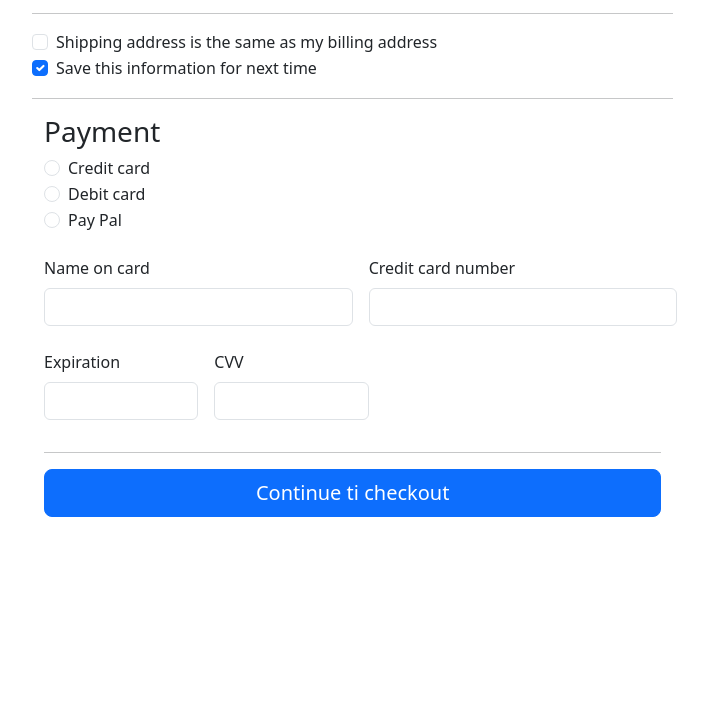
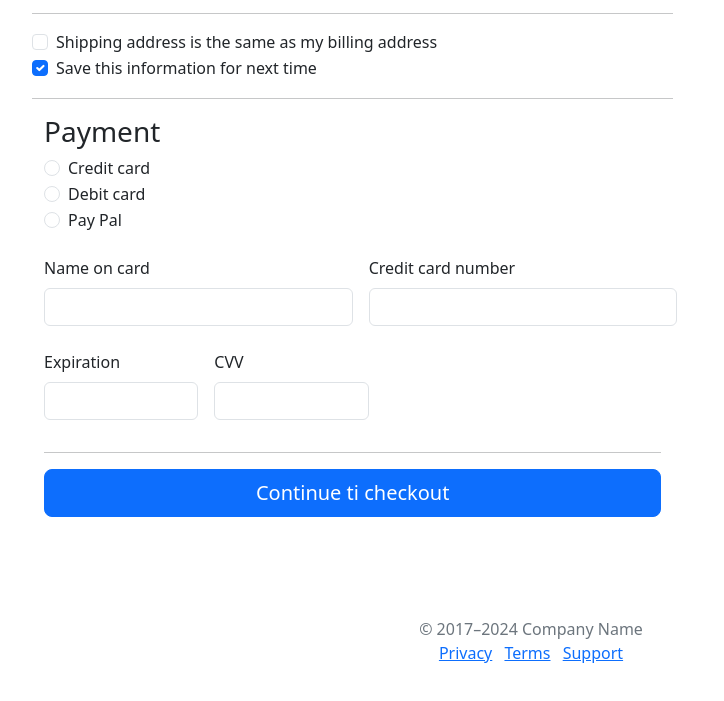
Before and after one commit to maja-miteva/checkout-example-bootstrap, a plain HTML site: page index.html in a window 1280 px wide. Shown: the part 811-1512 px from the top of the page, without its empty margins (109-833 px from the left). Before the commit the page ends 1376 px from the top, so only its background shows below. Drawn offline with nearby package versions, Linux system fonts and the light colour scheme.

Commit message:
Created footer and finished the assignment

```diff
--- a/index.html
+++ b/index.html
@@ -255,8 +255,19 @@
             </div>
         </div>
     </section>
+    <!--Your cart and billing address ends here-->
 
-    <!--Your cart and billing address ends here-->
+    <!--Footer starts here-->
+    <div class="text-secondary d-flex justify-content-center footer-margin-top">
+        © 2017–2024 Company Name
+    </div>
+
+    <ul class="list-inline">
+        <li class="list-inline-item"><a href="index.html" class="link-underline-primary">Privacy</a></li>
+        <li class="list-inline-item"><a href="index.html" class="link-underline-primary">Terms</a></li>
+        <li class="list-inline-item"><a href="index.html" class="link-underline-primary">Support</a></li>
+      </ul>
+    <!--Footer ends here-->
 
 </body>
 
--- a/style.css
+++ b/style.css
@@ -7,3 +7,7 @@
 .bootstrap-logo {
     width: 70px;
 }
+
+.footer-margin-top {
+    margin-top: 100px;
+}
```
